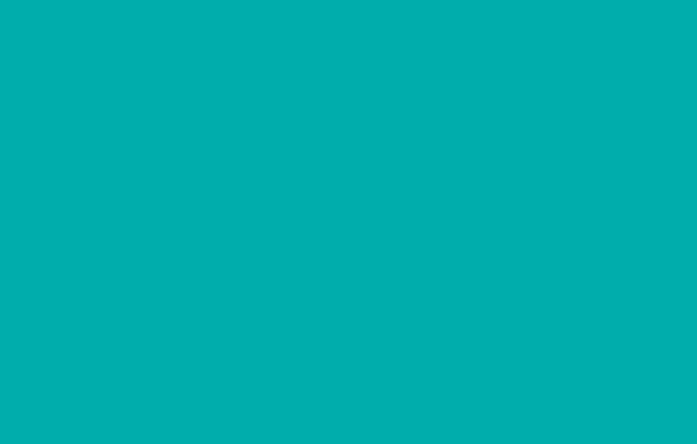
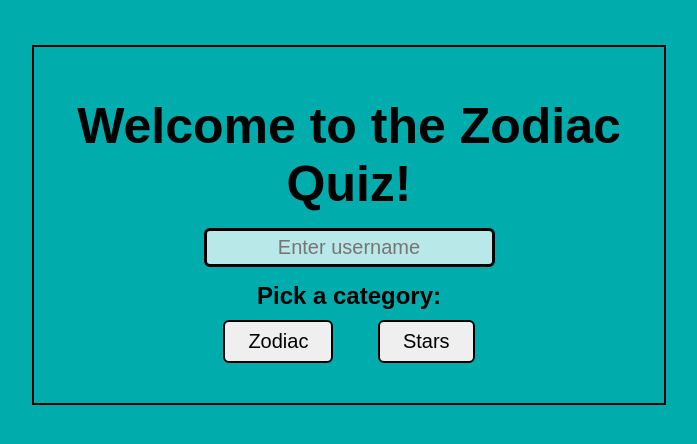
Before and after one commit to Thamasb/Zodiac-Quiz, a plain HTML site: page index.html in a window 1280 px wide. Shown: the whole page, without its empty margins (301-998 px from the left). Drawn offline with Linux system fonts and the light colour scheme; a web font is replaced by a local one.

Commit message:
Add style and animation when quiz start

```diff
--- a/assets/css/style.css
+++ b/assets/css/style.css
@@ -23,6 +23,20 @@ h1{
     font-size: 170%;
 }
 
+section#section-quiz {
+    width: 100%;
+}
+
+.quiz-wrapper{
+    background: rgb(0 173 173 / 70%);
+    max-width: 600px;
+    margin: 0 auto;
+    padding: 30px 15px;
+    border: 2px solid #000;
+    display: flex;
+
+}
+
 #zodiac:hover{
     background-color:  green;
 }
@@ -35,7 +49,7 @@ h1{
     background-color:  grey;
 }
 
-section#welcome button{
+#welcome button{
     padding: 8px 23px;
     font-size: 20px;
     cursor: pointer;
@@ -44,17 +58,26 @@ section#welcome button{
     margin: 0 20px;
 }
 
-section#welcome h1{
+#welcome h1{
     font-size: 50px;
 }
 
-section#welcome button:hover{
+#welcome button:hover{
     color: white;
 }
 
-section{
+.quiz-wrapper > div{
     display: none;
 }
+
+.quiz-wrapper > div.active {
+    display: block;
+    opacity: 0;
+    animation: fadeIn 0.5s 0.5s ease-in forwards;
+}
+/*section{
+    display: none;
+}*/
 
 section.active{
     display: block;
@@ -72,7 +95,7 @@ section.active{
     }
 }
 
-section#quiz-area h1{
+#quiz-area h1{
     font-size: 50px;
     margin-bottom: 5px;
 }
@@ -145,3 +168,14 @@ span#incorrect{
     border-radius: 5px;
     min-width: 25px;
 }
+
+input#username{
+    font-family: "Tilt Neon", sans-serif;
+    font-size: 20px;
+    border: 3px solid #000;
+    background: #ffffffb8;
+    border-radius: 6px;
+    padding: 5px 10px;
+    text-align: center;
+
+}
--- a/index.html
+++ b/index.html
@@ -17,21 +17,22 @@
 
             <div id="welcome">
                 <h1 class="heading">Welcome to the Zodiac Quiz!</h1>
-        <input
-        type="text"
-        id="username"
-        class="username"
-        placeholder="Enter username">
+                <input type="text" id="username" class="username" placeholder="Enter username">
 
                 <h2>Pick a category:</h2>
                 <button id="zodiac" onclick="startQuiz(zodiac, 'zodiac')">Zodiac</button>
                 <button id="stars" onclick="startQuiz(stars, 'stars')">Stars</button>
             </div>
 
-
-
             <div id="quiz-area">
                 <h1 id="question-text"></h1>
+
+                <div class="quiz-rules">
+                    <p></p>
+                    <p></p>
+
+                </div>
+
                 <h2>Choose the correct answer</h2>
                 <button class="btn-answer">Answer</button>
                 <button class="btn-answer">Answer</button>
@@ -41,17 +42,19 @@
 
 
             <div id="quiz-result">
+
                 <h2>Your results</h2>
+
                 <div class="score-area">
                     <p class="scores">Correct Answers <span id="score">0</span></p>
                     <p class="scores">Incorrect Answers <span id="incorrect">0</span></p>
                 </div>
-    </div>
+
 
                 <div>
                     <button id="restart" onclick="restartQuiz()">Restart</button>
                 </div>
-
+            </div>
         </div>
 
     </section>
@@ -59,4 +62,5 @@
     <script src="assets/js/script.js"></script>
     <script src="assets/js/questions.js"></script>
 </body>
+
 </html>
```
Lines whose indentation alone changed are shown as unchanged.
